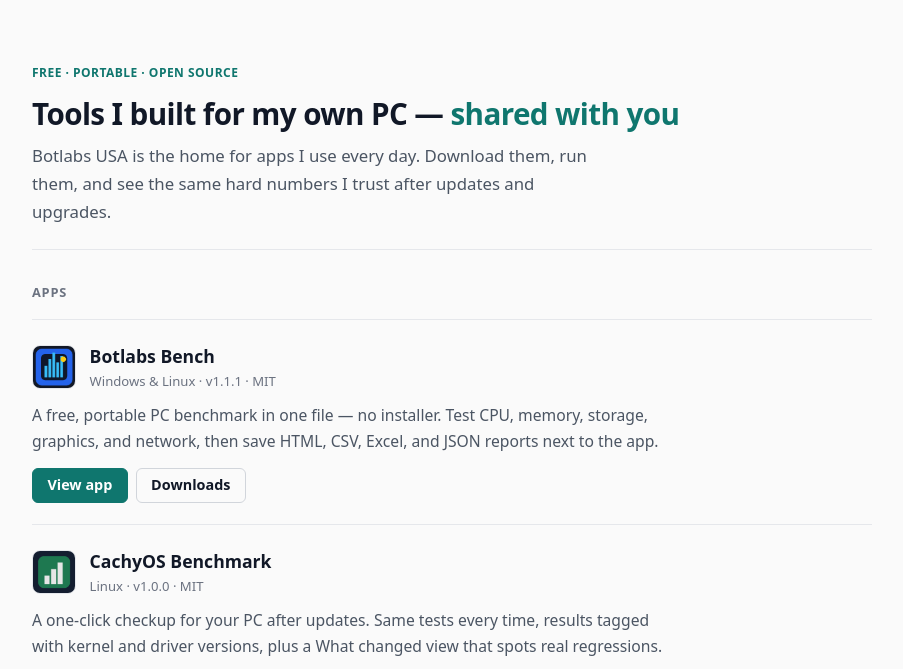
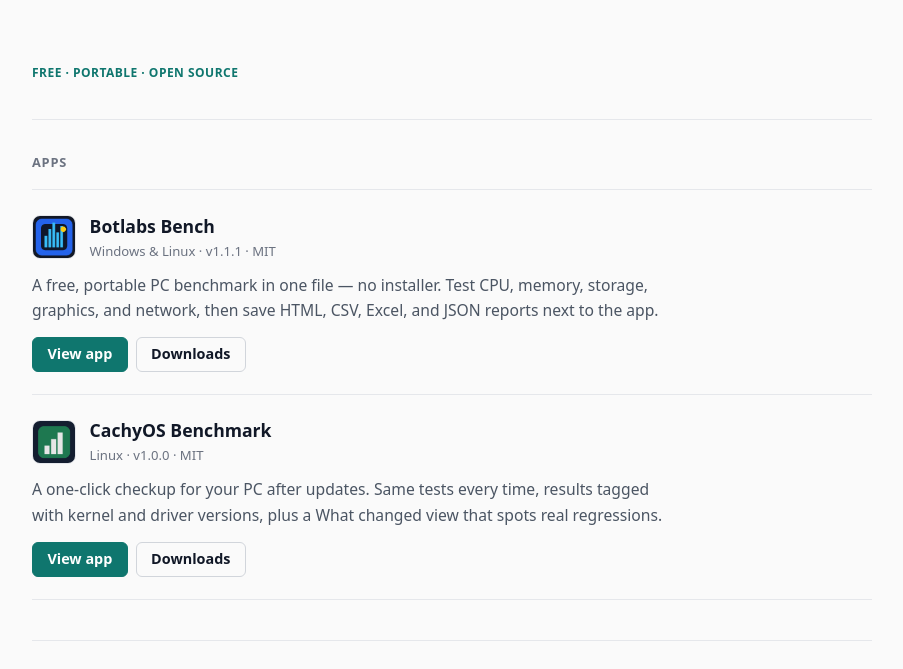
Before and after one commit to botlabsusa/botlabsusa.github.io, a plain HTML site: page index.html in a window 1280 px wide. Shown: the part 58-727 px from the top of the page, without its empty margins (188-1091 px from the left). Drawn offline with Linux system fonts and the light colour scheme.

Commit message:
Remove homepage hero text

```diff
--- a/index.html
+++ b/index.html
@@ -40,11 +40,6 @@
     <div class="container">
       <section class="hero">
         <span class="hero-badge">Free · Portable · Open source</span>
-        <h1>Tools I built for my own PC — <span class="grad">shared with you</span></h1>
-        <p>
-          Botlabs USA is the home for apps I use every day.
-          Download them, run them, and see the same hard numbers I trust after updates and upgrades.
-        </p>
       </section>
 
       <h2 class="section-title" id="apps">Apps</h2>
```
